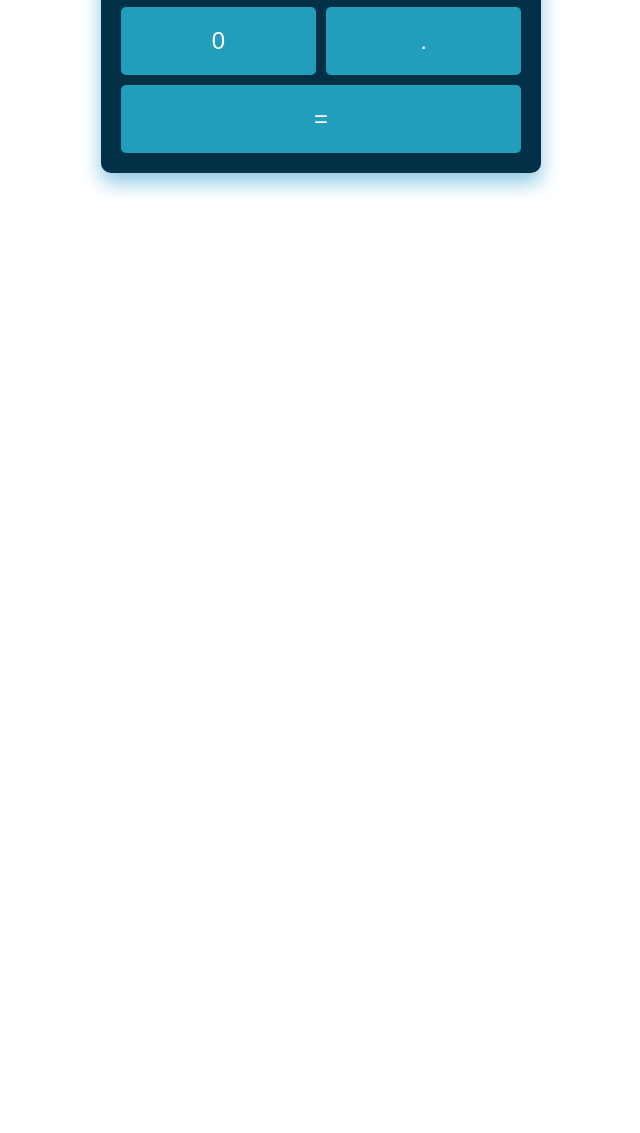
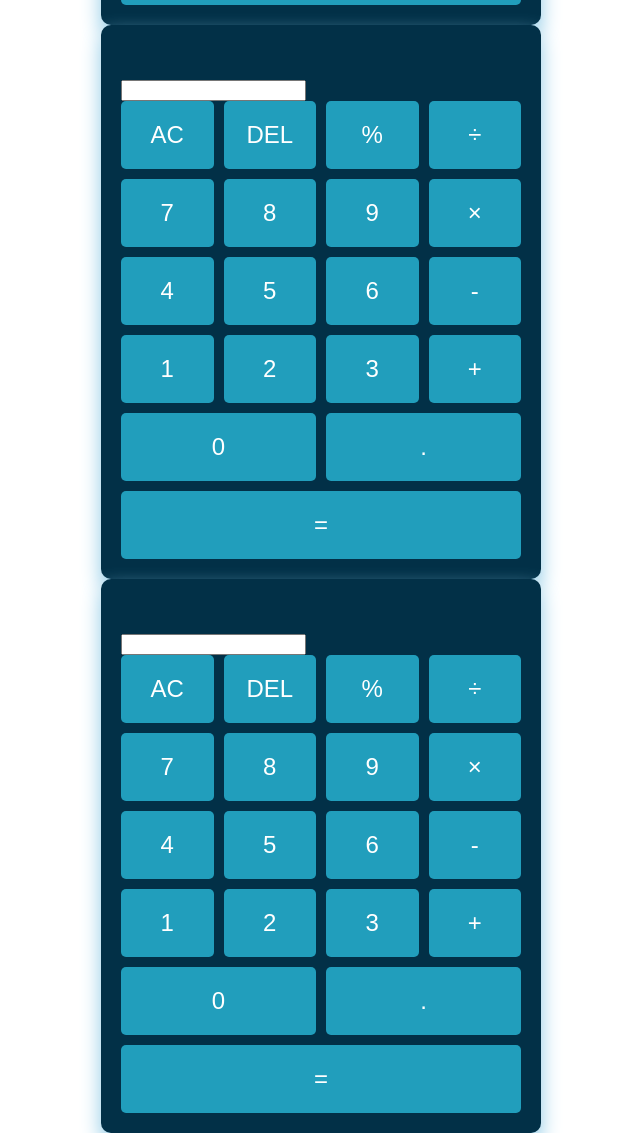
Before and after one commit to oola69oola/js_calculator, a plain HTML site: page index.html in a window 1280 px wide. Shown: the part 529-1662 px from the top of the page, without its empty margins (319-959 px from the left). Before the commit the page ends 800 px from the top, so only its background shows below. Drawn offline with Linux system fonts and the light colour scheme.

Commit message:
Add files via upload

```diff
--- a/index.html
+++ b/index.html
@@ -3,13 +3,14 @@
 <head>
     <meta charset="UTF-8">
     <meta name="viewport" content="width=device-width, initial-scale=1.0">
-    <title>JS Calculator</title>
-    <link rel="stylesheet" href="calculator.css">
-</head>
+    <title>Multiple JS Calculators</title>
+    <link rel="stylesheet" href="calculator.css"> </head>
 <body>
-    <div class="calculator">
-        <div id="history-display" class="display-history"></div>
-        <input type="text" id="display" readonly>
+
+    <div class="calculators-wrapper">
+        <div class="calculator calculator-theme-default">
+            <div class="display-history"></div>
+            <input type="text" class="display-current" readonly>
 
             <div class="buttons">
                 <button class="operator clear" data-action="clear">AC</button>
@@ -37,6 +38,71 @@
                 <button class="equal" data-action="equals">=</button>
             </div>
         </div>
+
+        <div class="calculator calculator-theme-green">
+            <div class="display-history"></div>
+            <input type="text" class="display-current" readonly>
+
+            <div class="buttons">
+                <button class="operator clear" data-action="clear">AC</button>
+                <button class="operator" data-action="delete">DEL</button>
+                <button class="operator" data-action="calculate-mod">%</button>
+                <button class="operator" data-action="divide">÷</button>
+
+                <button class="number">7</button>
+                <button class="number">8</button>
+                <button class="number">9</button>
+                <button class="operator" data-action="multiply">×</button>
+
+                <button class="number">4</button>
+                <button class="number">5</button>
+                <button class="number">6</button>
+                <button class="operator" data-action="subtract">-</button>
+
+                <button class="number">1</button>
+                <button class="number">2</button>
+                <button class="number">3</button>
+                <button class="operator" data-action="add">+</button>
+
+                <button class="number zero">0</button>
+                <button class="number decimal">.</button>
+                <button class="equal" data-action="equals">=</button>
+            </div>
+        </div>
+
+        <div class="calculator calculator-theme-red">
+            <div class="display-history"></div>
+            <input type="text" class="display-current" readonly>
+
+            <div class="buttons">
+                <button class="operator clear" data-action="clear">AC</button>
+                <button class="operator" data-action="delete">DEL</button>
+                <button class="operator" data-action="calculate-mod">%</button>
+                <button class="operator" data-action="divide">÷</button>
+
+                <button class="number">7</button>
+                <button class="number">8</button>
+                <button class="number">9</button>
+                <button class="operator" data-action="multiply">×</button>
+
+                <button class="number">4</button>
+                <button class="number">5</button>
+                <button class="number">6</button>
+                <button class="operator" data-action="subtract">-</button>
+
+                <button class="number">1</button>
+                <button class="number">2</button>
+                <button class="number">3</button>
+                <button class="operator" data-action="add">+</button>
+
+                <button class="number zero">0</button>
+                <button class="number decimal">.</button>
+                <button class="equal" data-action="equals">=</button>
+            </div>
+        </div>
+
+    </div>
+
+    <script src="calculator.js"></script>
 </body>
-<script src="calculator.js"></script>
 </html>
```
Lines whose indentation alone changed are shown as unchanged.
